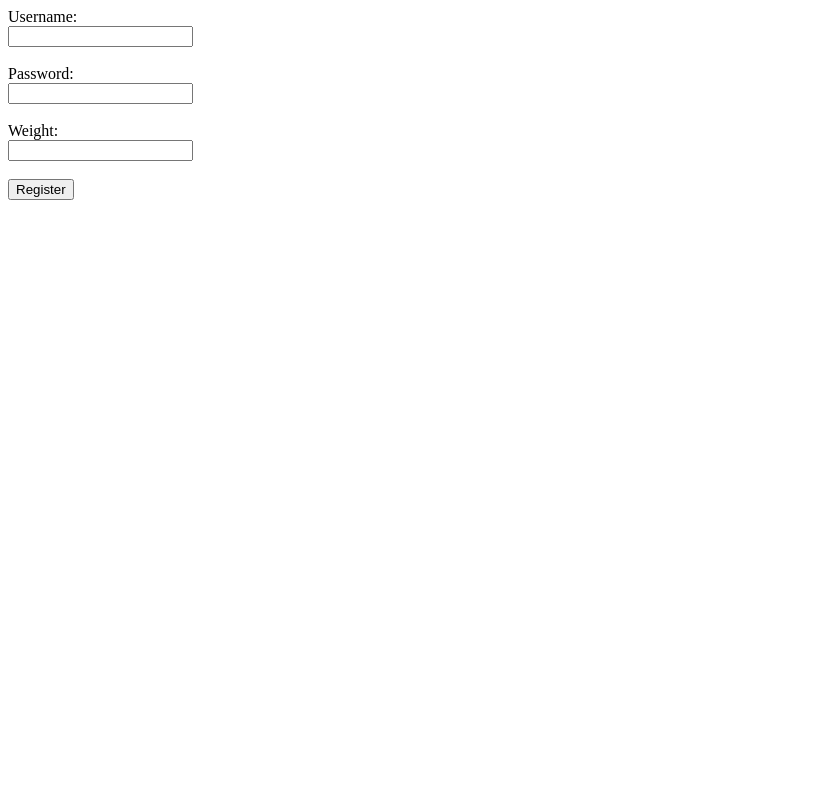
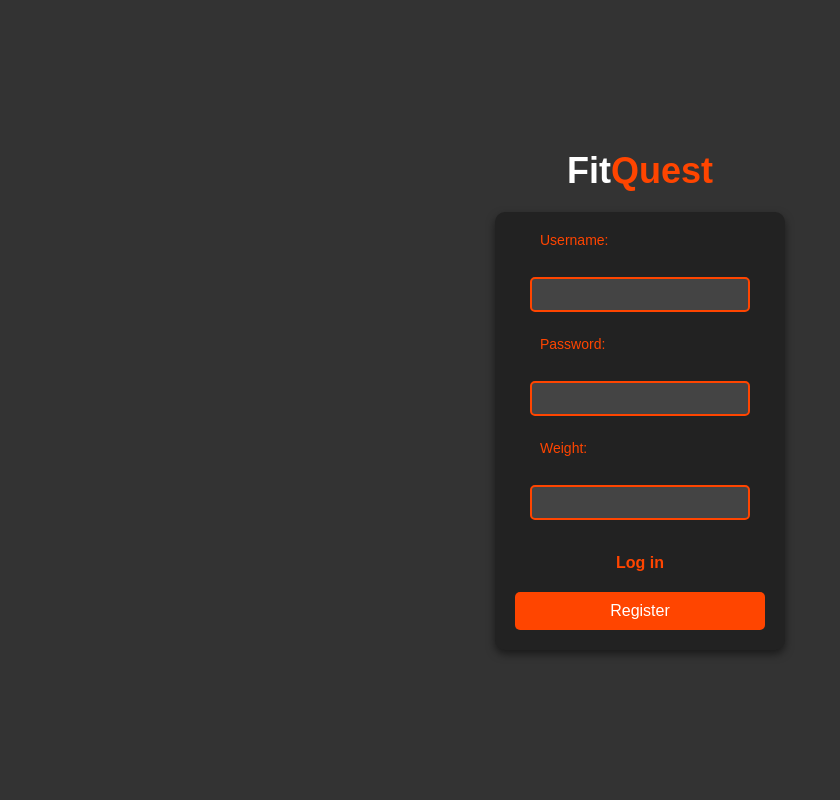
Before and after one commit to PetarTuranovic/FitQuest, a PHP site: page /register.php in a window 1280 px wide. Shown: the whole page, without its empty margins (0-840 px from the left). Run offline with PHP 8.4, Linux system fonts and the light colour scheme.

Commit message:
Adding styling for register.php

```diff
--- /dev/null
+++ b/css/register.css
@@ -0,0 +1,106 @@
+body {
+  font-family: Arial, sans-serif;
+  background-color: #333;
+  color: #fff;
+  display: flex;
+  justify-content: center;
+  align-items: center;
+  flex-direction: column; /* Dodato za vertikalno centriranje logotipa i forme */
+  height: 100vh;
+  margin: 0;
+}
+
+header {
+  text-align: center;
+  margin-bottom: 20px;
+}
+
+header h1 {
+  font-size: 36px;
+  margin: 0;
+}
+
+header .fit {
+  color: #fff;
+}
+
+header .quest {
+  color: #ff4500;
+}
+
+form {
+  background-color: #222;
+  padding: 20px;
+  border-radius: 10px;
+  box-shadow: 0px 4px 8px rgba(0, 0, 0, 0.5);
+  width: 250px;
+  text-align: center;
+}
+
+label {
+  display: block;
+  font-size: 14px;
+  color: #ff4500;
+  margin-bottom: 5px;
+  text-align: left; /* Poravnanje levo */
+  width: 80%; /* Širina odgovara input polju */
+  margin-left: auto;
+  margin-right: auto; /* Centriranje unutar forme */
+}
+
+input[type="text"],
+input[type="password"] {
+  width: 80%; /* Manja širina input polja */
+  padding: 8px;
+  margin: 6px 0;
+  border: 2px solid #ff4500;
+  border-radius: 5px;
+  background-color: #444;
+  color: #fff;
+}
+
+input[type="text"]:focus,
+input[type="password"]:focus {
+  outline: none;
+  border-color: #ff4500;
+}
+
+a.login-link {
+  display: block;
+  margin: 10px 0;
+  text-align: center;
+  color: #fff;
+  text-decoration: none;
+}
+
+a.login-link span {
+  color: #ff4500;
+  font-weight: bold;
+}
+
+a.slogin-link:hover span {
+  text-decoration: underline;
+}
+
+button {
+  width: 100%;
+  padding: 10px;
+  background-color: #ff4500;
+  border: none;
+  border-radius: 5px;
+  color: #fff;
+  font-size: 16px;
+  cursor: pointer;
+  margin-top: 10px;
+}
+
+button:hover {
+  background-color: #ff3300;
+}
+
+.message {
+  margin-top: 20px;
+  font-size: 14px;
+  color: #ff4500; /* Stilizovana poruka sa bojom */
+  text-align: center;
+}
--- a/register.php
+++ b/register.php
@@ -22,15 +22,29 @@ if ($_SERVER["REQUEST_METHOD"] == "POST") {
     $sql = "INSERT INTO users (username, password, weight) VALUES ('$username', '$pass', '$weight')";
 
     if ($conn->query($sql) === TRUE) {
-        echo "Registration successful!";
+        $message = "Registration successful!";
     } else {
-        echo "Error: " . $sql . "<br>" . $conn->error;
+        $message = "Error: " . $sql . "<br>" . $conn->error;
     }
 }
 $conn->close();
 ?>
 
 <!-- HTML REGISTER FORM -->
+<!DOCTYPE html>
+<html lang="en">
+
+<head>
+    <meta charset="UTF-8" />
+    <meta name="viewport" content="width=device-width, initial-scale=1.0" />
+    <title>FitQuest - Register</title>
+    <link rel="stylesheet" href="css/register.css" />
+</head>
+
+<body>
+    <header>
+        <h1><span class="fit">Fit</span><span class="quest">Quest</span></h1>
+    </header>
     <form method="POST" action="register.php">
         <label for="username">Username:</label><br>
         <input type="text" id="username" name="username" required><br><br>
@@ -38,5 +52,14 @@ $conn->close();
         <input type="password" id="password" name="password" required><br><br>
         <label for="email">Weight:</label><br>
         <input type="text" id="weight" name="weight" required><br><br>
+        <a href="login.php" class="login-link"><span>Log in</span></a>
         <button type="submit">Register</button>
     </form>
+    <?php if (!empty($message)): ?>
+        <div class="message">
+            <?php echo $message; ?>
+        </div>
+    <?php endif; ?>
+</body>
+
+</html>
```
Lines whose indentation alone changed are shown as unchanged.
